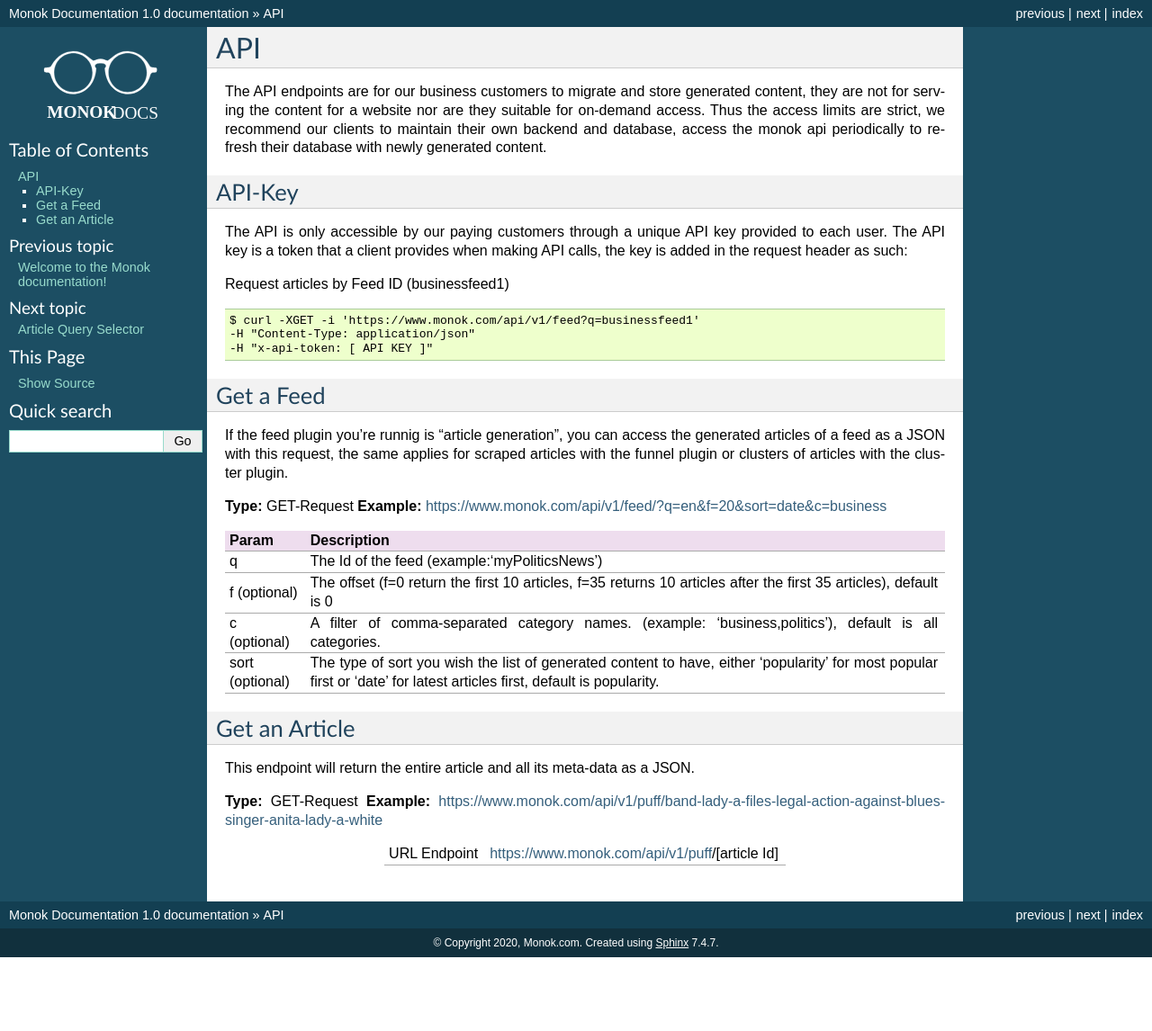
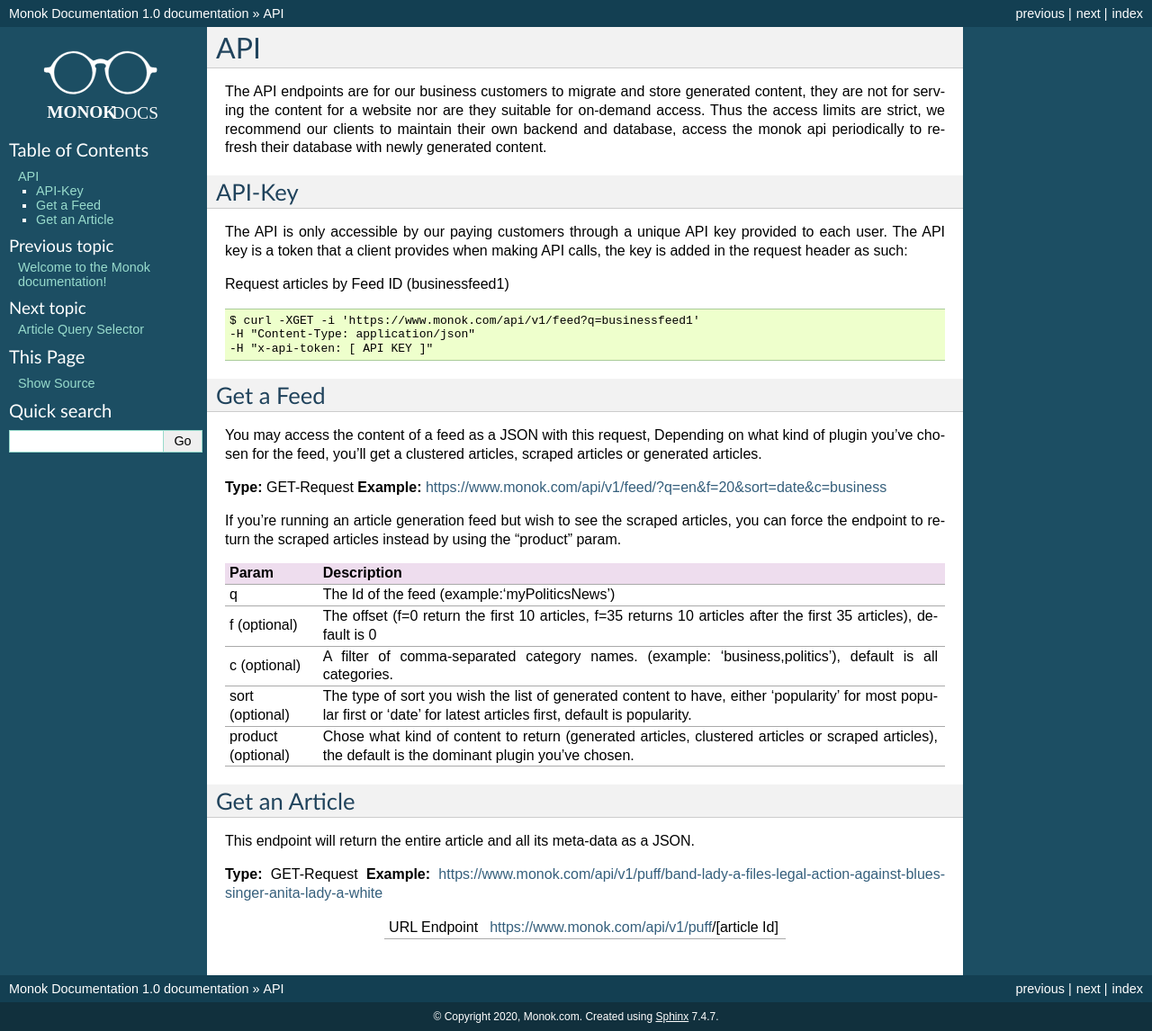
Before and after one commit to monoklabs/monok-docs, a Sphinx documentation site: the page built from docs/api.rst, in a window 1280 px wide. Shown: the whole page at 90% size. Built offline with Sphinx 7.4.7, drawn with Linux system fonts in a browser that asks for light colours; before the commit the page ends 1064 px from its top, so only the background shows below that.

Commit message:
Update api.rst

```diff
--- a/docs/api.rst
+++ b/docs/api.rst
@@ -23,26 +23,30 @@
 
 Get a Feed
 ------------
-If the feed plugin you're runnig is "article generation", you can access the generated articles of a feed as a JSON with this request,
-the same applies for scraped articles with the funnel plugin or clusters of articles with the cluster plugin.
+You may access the content of a feed as a JSON with this request,
+Depending on what kind of plugin you've chosen for the feed, you'll get a clustered articles, scraped articles or generated articles.
 
 **Type:** GET-Request
 **Example:** https://www.monok.com/api/v1/feed/?q=en&f=20&sort=date&c=business
 
+If you're running an article generation feed but wish to see the scraped articles, you can force the endpoint to return the scraped articles instead by using the "product" param.
 
-===============   ===================================================
+===================   	==================================================================
  Param                       Description
-===============   ===================================================
-q	          The Id of the feed (example:‘myPoliticsNews’)
-f (optional)      The offset (f=0 return the first 10 articles, f=35
-	          returns 10 articles after the first 35 articles), default is 0
-c (optional)      A filter of comma-separated category
-                  names. (example: ‘business,politics’),
-                  default is all categories.
-sort (optional)   The type of sort you wish the list of generated content
-                  to have, either ‘popularity’ for most popular first or ‘date’ for
-		  latest articles first, default is popularity.
-===============   ===================================================
+===================   	==================================================================
+q	          	The Id of the feed (example:‘myPoliticsNews’)
+f (optional)      	The offset (f=0 return the first 10 articles, f=35
+	          	returns 10 articles after the first 35 articles), default is 0
+c (optional)      	A filter of comma-separated category
+                  	names. (example: ‘business,politics’),
+                  	default is all categories.
+sort (optional)   	The type of sort you wish the list of generated content
+                  	to have, either ‘popularity’ for most popular first or ‘date’ for
+		  	latest articles first, default is popularity.
+product (optional)  	Chose what kind of content to return (generated articles,
+			clustered articles or scraped articles),
+			the default is the dominant plugin you've chosen.
+===================   	==================================================================
 
 
 Get an Article
```
